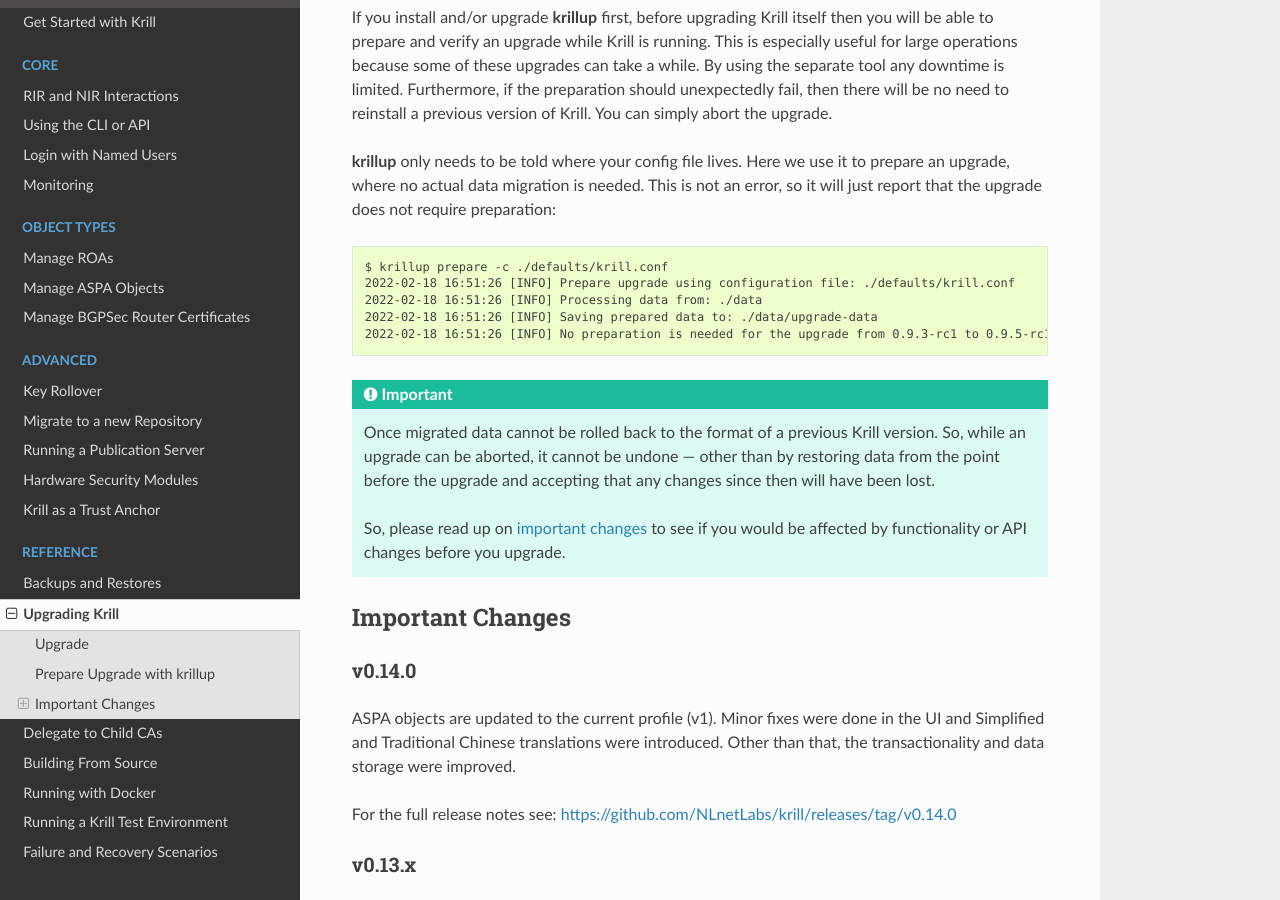
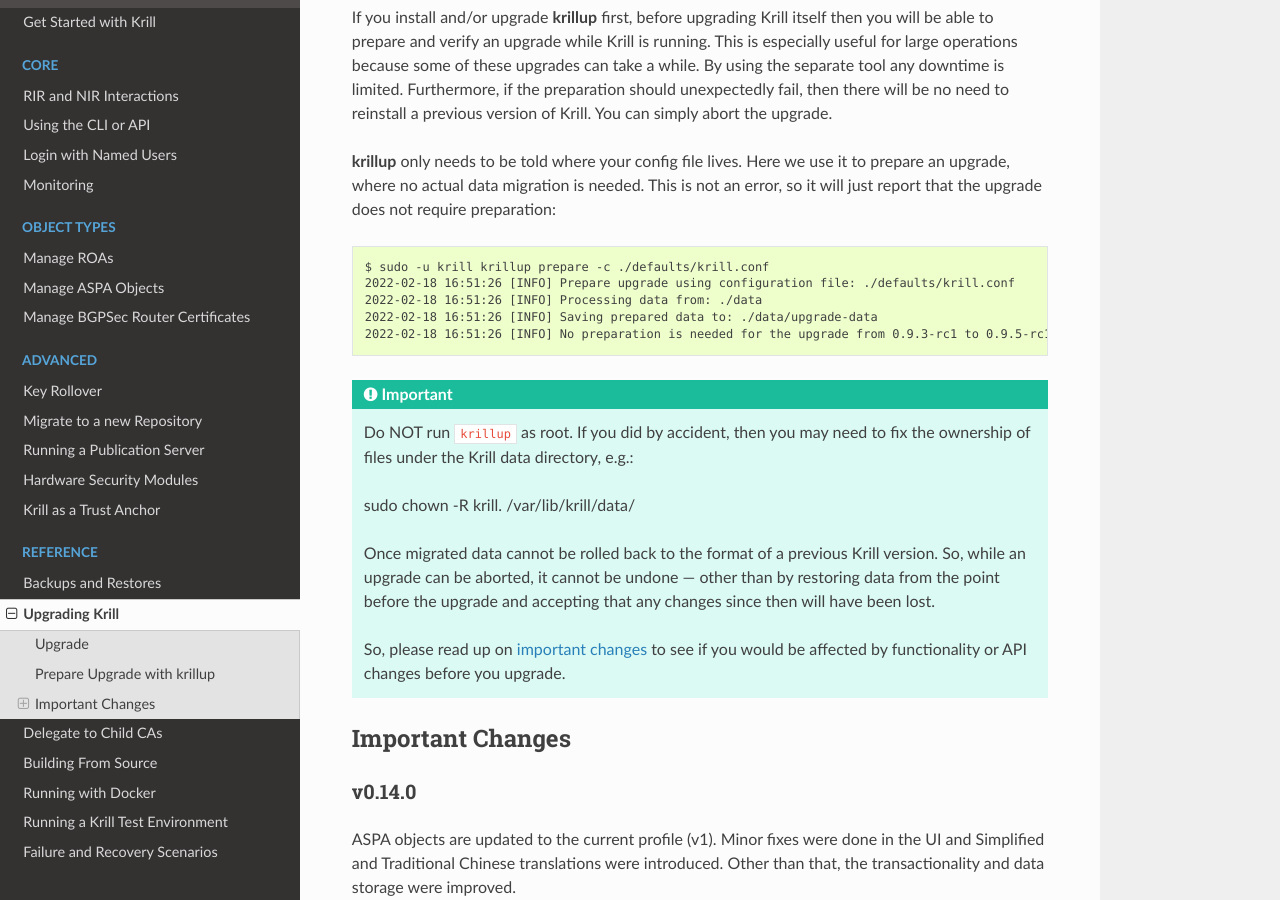
Before and after one commit to NLnetLabs/krill-manual, a Sphinx documentation site: the page built from source/upgrade.rst, in a window 1280 px wide and 900 px high, scrolled down 961 px. Built offline with Sphinx 7.4.7 and the Read the Docs theme 2.0.0, drawn with Linux system fonts in a browser that asks for light colours; the version number could not be read and is left out.

Commit message:
Warn not to use krillup as root and what to do if one did.

```diff
--- a/source/upgrade.rst
+++ b/source/upgrade.rst
@@ -64,14 +64,20 @@
 
 .. code-block:: text
 
-  $ krillup prepare -c ./defaults/krill.conf
+  $ sudo -u krill krillup prepare -c ./defaults/krill.conf
   2022-02-18 16:51:26 [INFO] Prepare upgrade using configuration file: ./defaults/krill.conf
   2022-02-18 16:51:26 [INFO] Processing data from: ./data
   2022-02-18 16:51:26 [INFO] Saving prepared data to: ./data/upgrade-data
   2022-02-18 16:51:26 [INFO] No preparation is needed for the upgrade from 0.9.3-rc1 to 0.9.5-rc1.
 
 
-.. Important:: Once migrated data cannot be rolled back to the format
+.. Important:: Do NOT run ``krillup`` as root. If you did by accident,
+               then you may need to fix the ownership of files under
+               the Krill data directory, e.g.:
+
+               sudo chown -R krill. /var/lib/krill/data/
+
+               Once migrated data cannot be rolled back to the format
                of a previous Krill version. So, while an upgrade can
                be aborted, it cannot be undone — other than by restoring
                data from the point before the upgrade and accepting that
```
